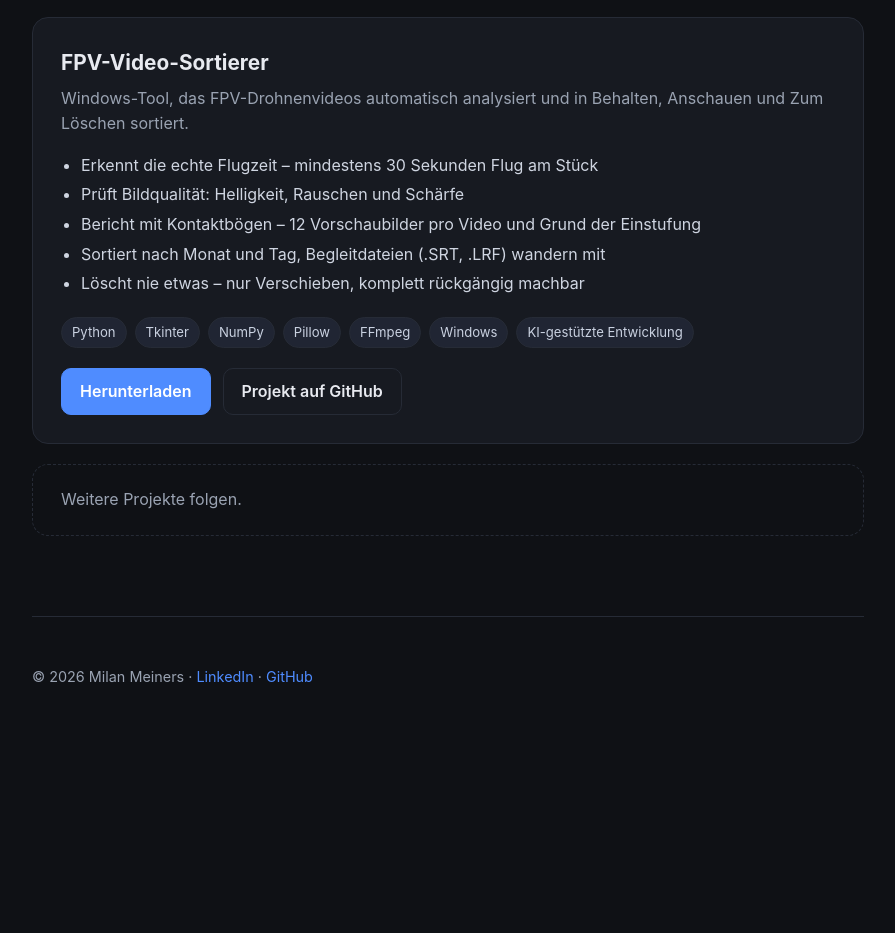
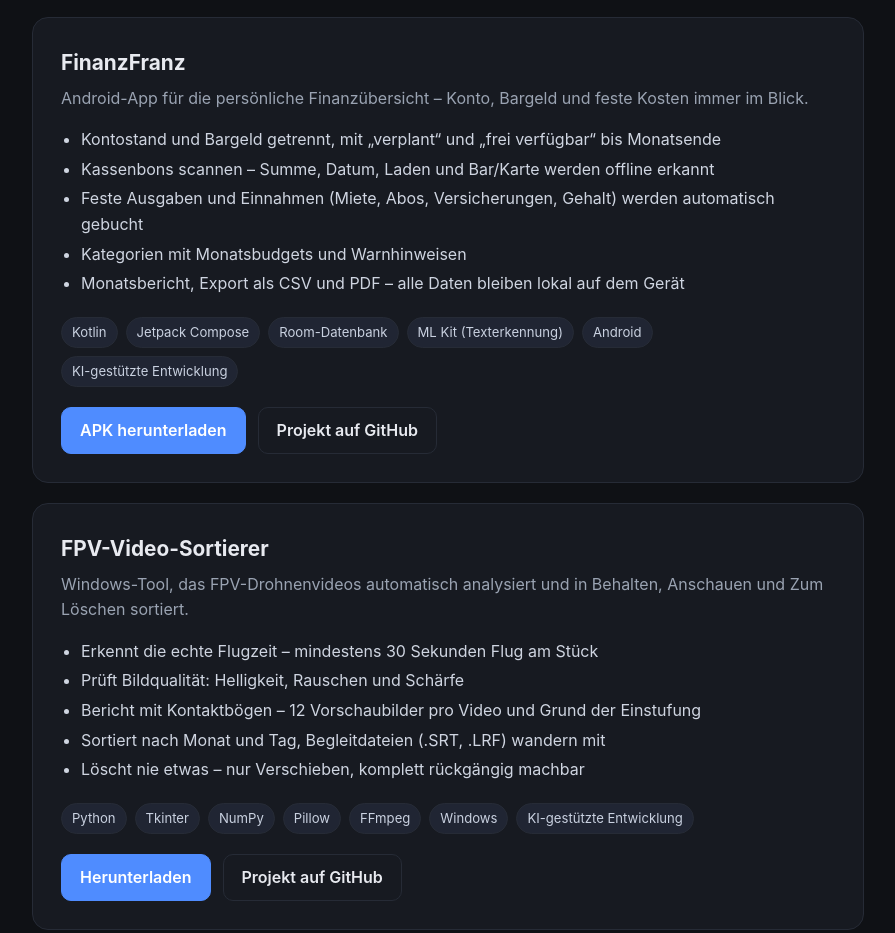
Before and after one commit to milanmeiners/milanmeiners.github.io, a plain HTML site: page index.html in a window 1280 px wide. Shown: the part 931-1864 px from the top of the page, without its empty margins (192-1087 px from the left). Before the commit the page ends 1683 px from the top, so only its background shows below. Drawn offline with Linux system fonts and the light colour scheme.

Commit message:
Portfolio: FinanzFranz hinzugefügt
Co-Authored-By: Claude Opus 5.5 <noreply@anthropic.com>
Claude-Session: https://claude.ai/code/session_01GVw52piV42shzhXv19FHtJ

```diff
--- a/index.html
+++ b/index.html
@@ -82,6 +82,25 @@
     </article>
 
     <article class="card">
+      <h3>FinanzFranz</h3>
+      <p class="sub">Android-App für die persönliche Finanzübersicht – Konto, Bargeld und feste Kosten immer im Blick.</p>
+      <ul class="features">
+        <li>Kontostand und Bargeld getrennt, mit „verplant“ und „frei verfügbar“ bis Monatsende</li>
+        <li>Kassenbons scannen – Summe, Datum, Laden und Bar/Karte werden offline erkannt</li>
+        <li>Feste Ausgaben und Einnahmen (Miete, Abos, Versicherungen, Gehalt) werden automatisch gebucht</li>
+        <li>Kategorien mit Monatsbudgets und Warnhinweisen</li>
+        <li>Monatsbericht, Export als CSV und PDF – alle Daten bleiben lokal auf dem Gerät</li>
+      </ul>
+      <ul class="tags">
+        <li>Kotlin</li><li>Jetpack Compose</li><li>Room-Datenbank</li><li>ML Kit (Texterkennung)</li><li>Android</li><li>KI-gestützte Entwicklung</li>
+      </ul>
+      <div class="links">
+        <a class="btn primary" href="https://github.com/milanmeiners/FinanzFranz/releases/latest" target="_blank" rel="noopener">APK herunterladen</a>
+        <a class="btn" href="https://github.com/milanmeiners/FinanzFranz" target="_blank" rel="noopener">Projekt auf GitHub</a>
+      </div>
+    </article>
+
+    <article class="card">
       <h3>FPV-Video-Sortierer</h3>
       <p class="sub">Windows-Tool, das FPV-Drohnenvideos automatisch analysiert und in Behalten, Anschauen und Zum Löschen sortiert.</p>
       <ul class="features">
```
